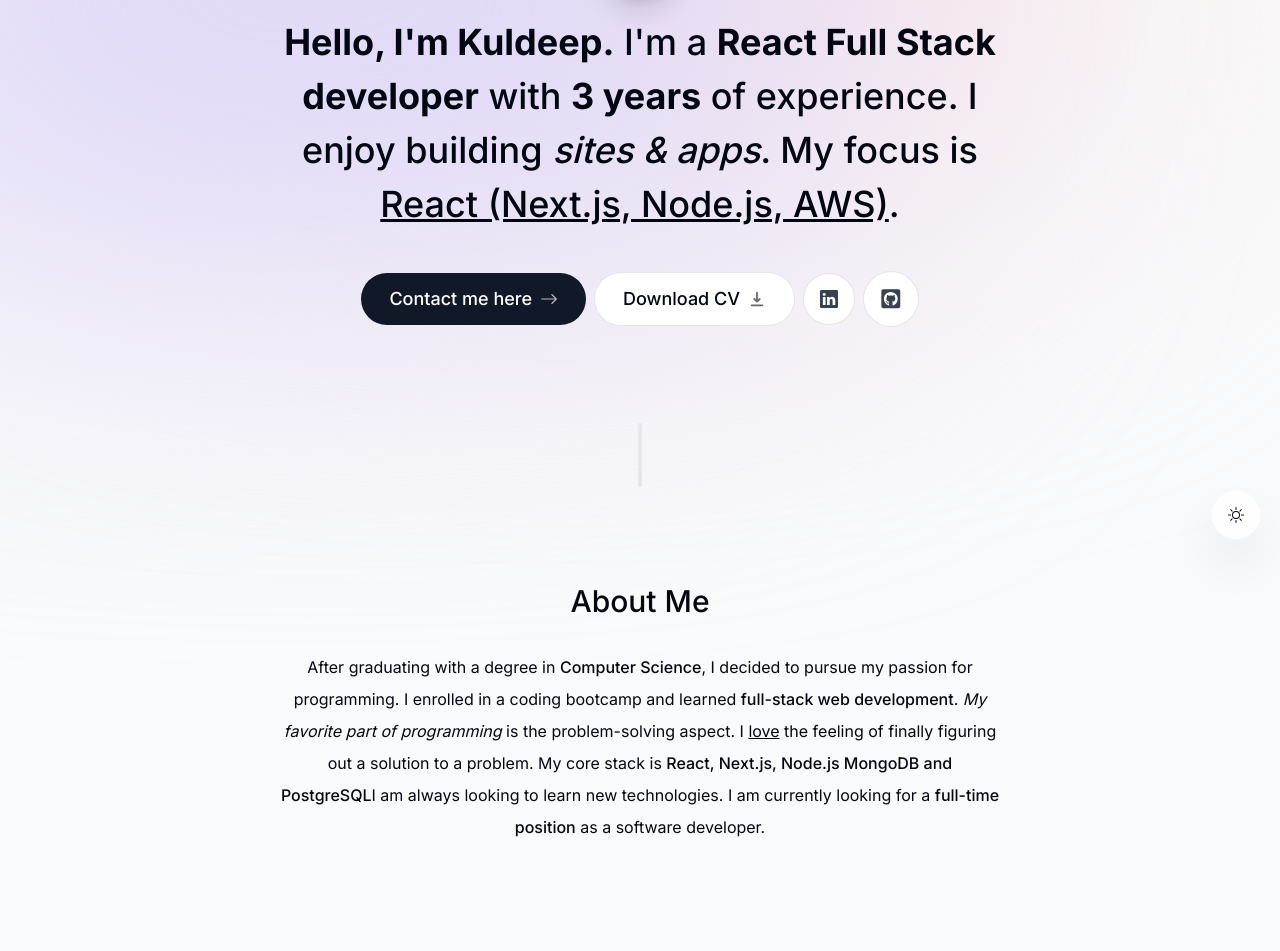
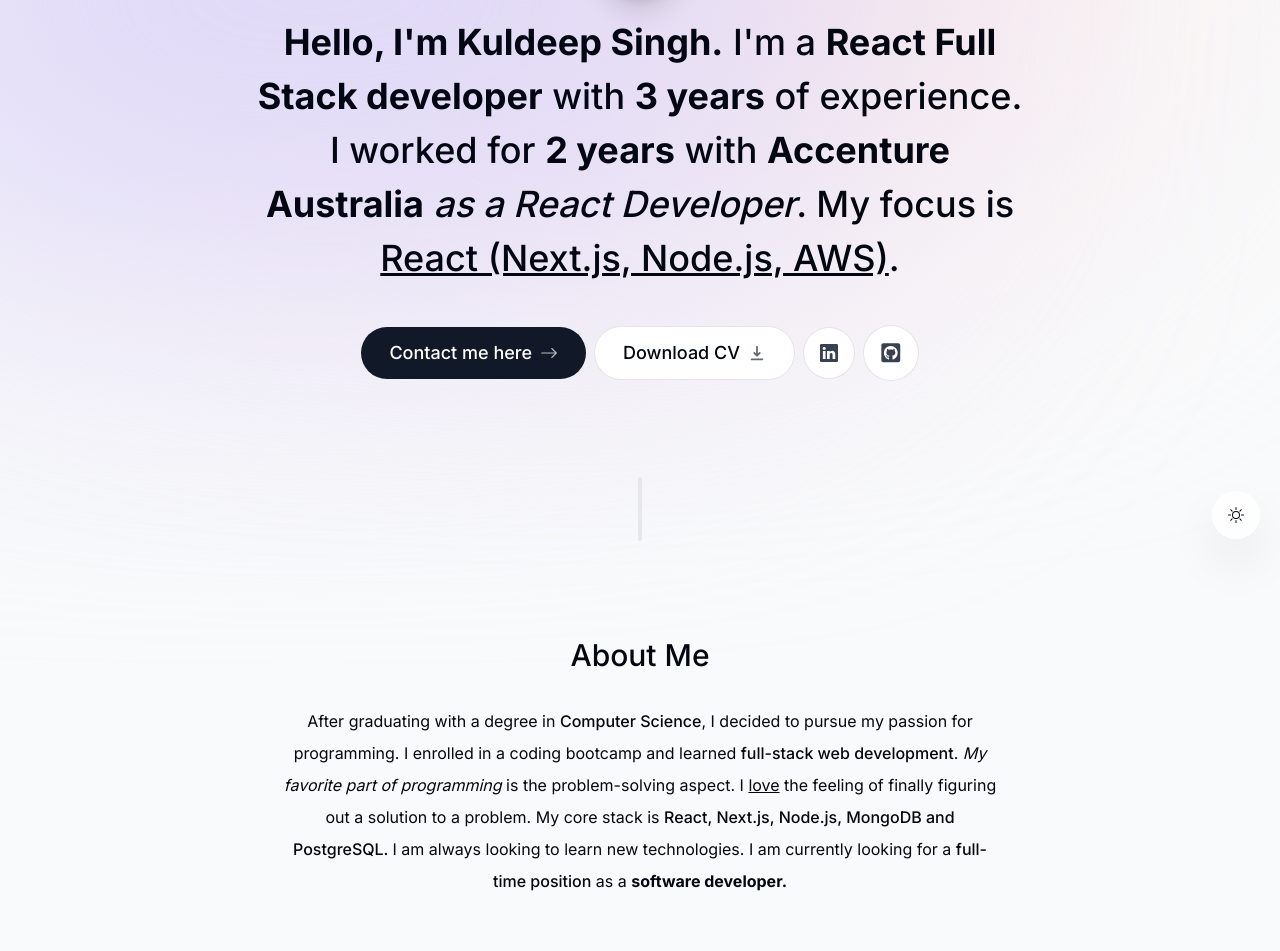
Before and after one commit to Kuldeepdawar/Kuldeep-Personal-Portfolio, a Next.js app: page / in a window 1280 px wide. Shown: the part 241-1192 px from the top of the page. Built offline with nearby package versions, Linux system fonts and the light colour scheme; no server answers.

Commit message:
Updated about section

```diff
--- a/components/about.tsx
+++ b/components/about.tsx
@@ -28,11 +28,11 @@
         feeling of finally figuring out a solution to a problem. My core stack
         is{" "}
         <span className="font-medium">
-          React, Next.js, Node.js MongoDB and PostgreSQL
+          React, Next.js, Node.js, MongoDB and PostgreSQL.{" "}
         </span>
         I am always looking to learn new technologies. I am currently looking
-        for a <span className="font-medium">full-time position</span> as a
-        software developer.
+        for a <span className="font-medium">full-time position</span> as a{" "}
+        <span className="font-bold"> software developer.</span>
       </p>
     </motion.section>
   );
--- a/components/intro.tsx
+++ b/components/intro.tsx
@@ -62,10 +62,12 @@
         initial={{ opacity: 0, y: 100 }}
         animate={{ opacity: 1, y: 0 }}
       >
-        <span className="font-bold">Hello, I'm Kuldeep.</span> I'm a{" "}
+        <span className="font-bold">Hello, I'm Kuldeep Singh.</span> I'm a{" "}
         <span className="font-bold">React Full Stack developer</span> with{" "}
-        <span className="font-bold">3 years</span> of experience. I enjoy
-        building <span className="italic">sites & apps</span>. My focus is{" "}
+        <span className="font-bold">3 years</span> of experience. I worked for{" "}
+        <span className="font-bold">2 years</span> with{" "}
+        <span className="font-bold">Accenture Australia</span>
+        <span className="italic"> as a React Developer</span>. My focus is{" "}
         <span className="underline">React (Next.js, Node.js, AWS)</span>.
       </motion.h1>
 
```
Also changed, not shown: 2 other files (tests, documents, lock files or other folders).
